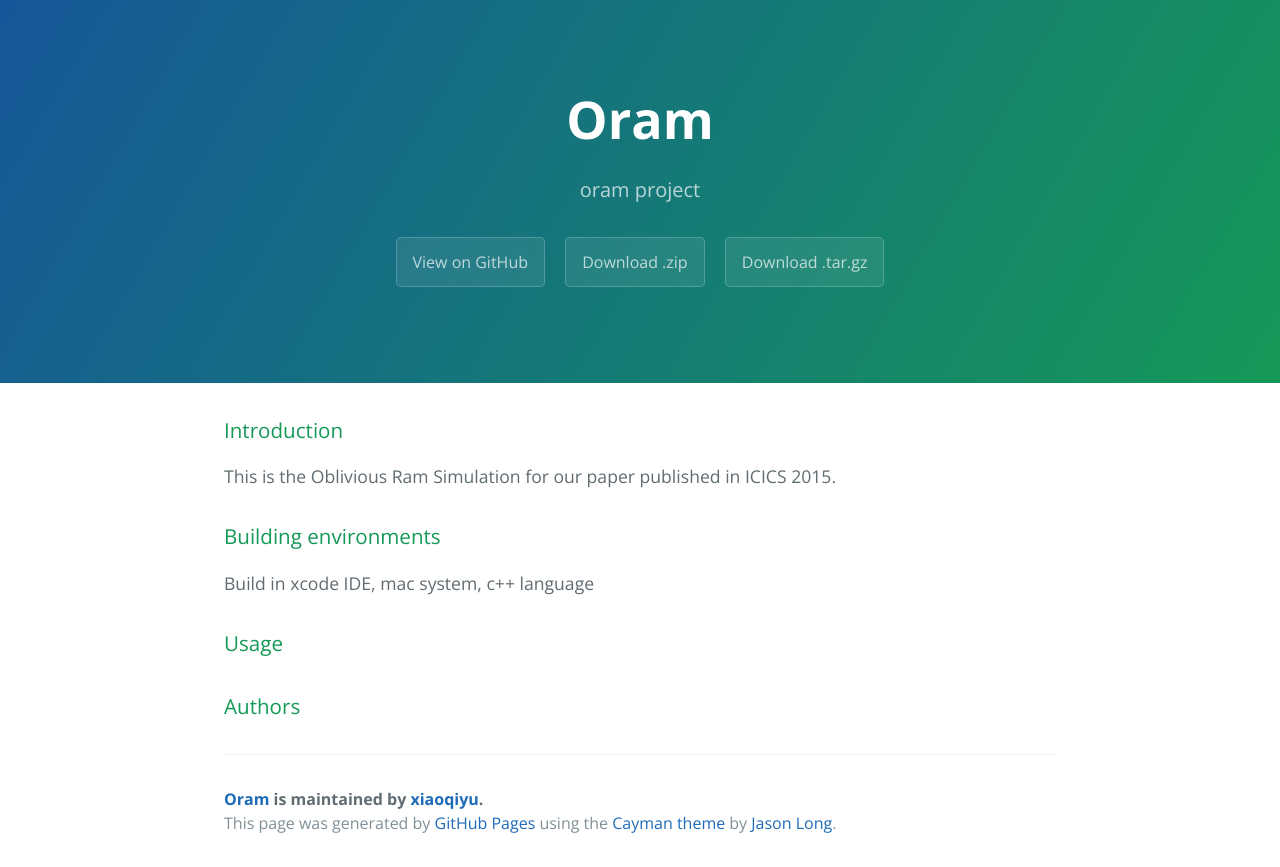
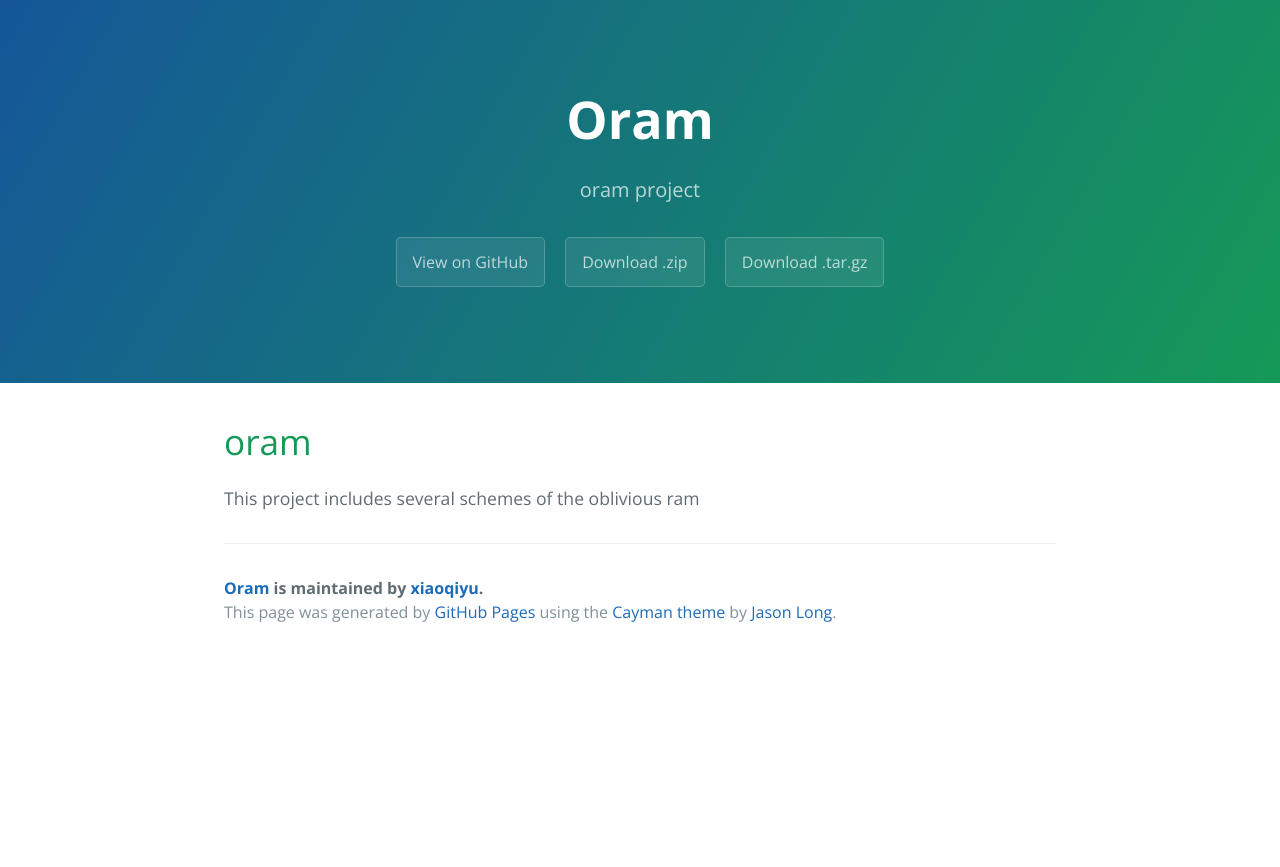
Before and after one commit to xiaoqiyu/oram, a plain HTML site: page index.html in a window 1280 px wide. After the commit the page ends 800 px from the top, so only its background shows below. Drawn offline with nearby package versions, Linux system fonts and the light colour scheme.

Commit message:
Create gh-pages branch via GitHub

```diff
--- a/index.html
+++ b/index.html
@@ -19,21 +19,10 @@
     </section>
 
     <section class="main-content">
-      <h3>
-<a id="introduction" class="anchor" href="#introduction" aria-hidden="true"><span class="octicon octicon-link"></span></a>Introduction</h3>
+      <h1>
+<a id="oram" class="anchor" href="#oram" aria-hidden="true"><span class="octicon octicon-link"></span></a>oram</h1>
 
-<p>This is the Oblivious Ram Simulation for our paper published in ICICS 2015.</p>
-
-<h3>
-<a id="building-environments" class="anchor" href="#building-environments" aria-hidden="true"><span class="octicon octicon-link"></span></a>Building environments</h3>
-
-<p>Build in xcode IDE, mac system, c++ language</p>
-
-<h3>
-<a id="usage" class="anchor" href="#usage" aria-hidden="true"><span class="octicon octicon-link"></span></a>Usage</h3>
-
-<h3>
-<a id="authors" class="anchor" href="#authors" aria-hidden="true"><span class="octicon octicon-link"></span></a>Authors</h3>
+<p>This project includes several schemes of the oblivious ram </p>
 
       <footer class="site-footer">
         <span class="site-footer-owner"><a href="https://github.com/xiaoqiyu/oram">Oram</a> is maintained by <a href="https://github.com/xiaoqiyu">xiaoqiyu</a>.</span>
--- a/params.json
+++ b/params.json
@@ -1 +1 @@
-{"name":"Oram","tagline":"oram project","body":"### Introduction\r\nThis is the Oblivious Ram Simulation for our paper published in ICICS 2015.\r\n\r\n### Building environments\r\nBuild in xcode IDE, mac system, c++ language\r\n\r\n\r\n### Usage\r\n\r\n### Authors \r\n\r\n\r\n\r\n","google":"","note":"Don't delete this file! It's used internally to help with page regeneration."}
+{"name":"Oram","tagline":"oram project","body":"# oram\r\nThis project includes several schemes of the oblivious ram \r\n","google":"","note":"Don't delete this file! It's used internally to help with page regeneration."}
```
